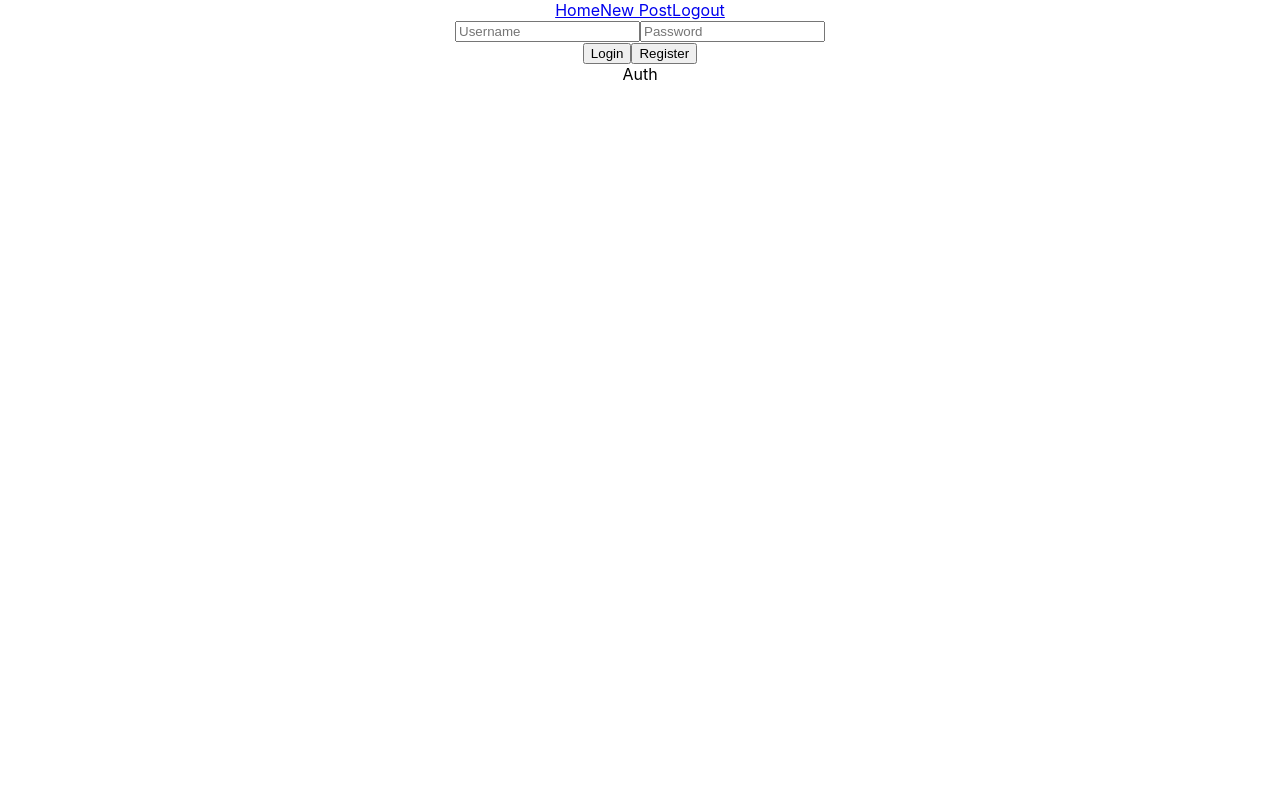
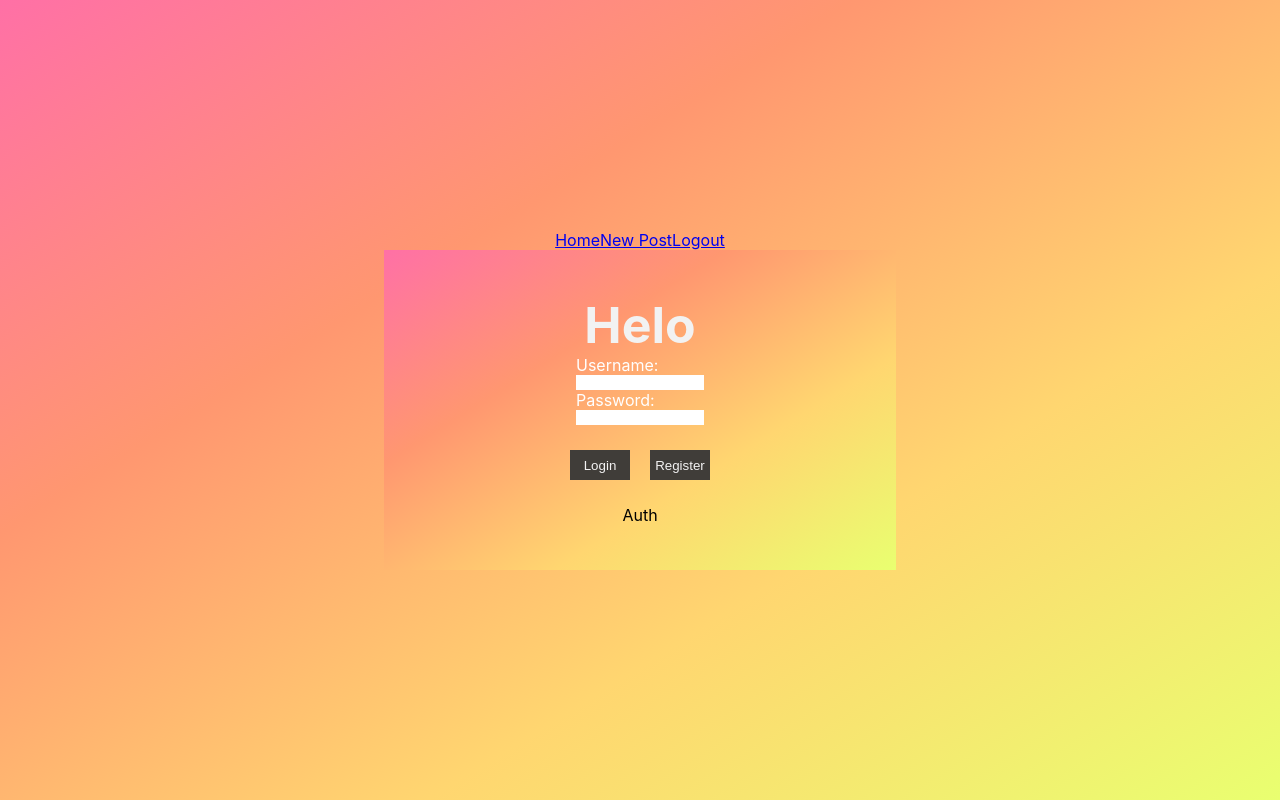
Before and after one commit to nsamantia/helo, a React (Create React App) app: page / in a window 1280 px wide. Built offline with nearby package versions, Linux system fonts and the light colour scheme; the HTML template or start-up script is replaced by a standard one.

Commit message:
added some style

```diff
--- a/src/App.css
+++ b/src/App.css
@@ -1,38 +1,71 @@
-.App {
-  text-align: center;
+* {
+  box-sizing: border-box;
+  padding: 0;
+  margin: 0;
 }
 
-.App-logo {
-  height: 40vmin;
-  pointer-events: none;
+.App{
+  background-image: linear-gradient(to bottom right, #ff70A6, #ff9770, #ffd670, #e9ff70);
+  height: 100vh;
+  width: 100vw;
+  display: flex;
+  justify-content: center;
+  align-items: center;
+  flex-flow: column wrap;
+
 }
 
-@media (prefers-reduced-motion: no-preference) {
-  .App-logo {
-    animation: App-logo-spin infinite 20s linear;
-  }
+.auth{
+  background-image: linear-gradient(to bottom right, #ff70A6, #ff9770, #ffd670, #e9ff70);
+  display: flex;
+  justify-content: center;
+  align-items: center;
+  height: 40vh;
+  width: 40vw;
+  flex-flow: column wrap;
 }
 
-.App-header {
-  background-color: #282c34;
-  min-height: 100vh;
+.input-container{
+width: 10vw;
+display: flex;
+flex-flow: column wrap;
+justify-content: flex-end;
+}
+
+.button-container{
+  padding: 15px;
+
+}
+
+.login-reg-buttons{
+
+  background-color: #403D39;
+  color: #f2f2f2;
+  border: none;
+  width: 60px;
+  height: 30px;
+  margin: 10px
+
+}
+
+.user-pass-input{
+  width: 10vw;
   display: flex;
-  flex-direction: column;
-  align-items: center;
-  justify-content: center;
-  font-size: calc(10px + 2vmin);
+
+  border: none;
+}
+
+.user-pass-p{
   color: white;
 }
 
-.App-link {
-  color: #61dafb;
+label{
+  float:left;
+  width: 10vw;
+  margin-right: 10px;
 }
 
-@keyframes App-logo-spin {
-  from {
-    transform: rotate(0deg);
-  }
-  to {
-    transform: rotate(360deg);
-  }
+.helo-h1{
+  color: #f2f2f2;
+  font-size: 50px;
 }
--- a/src/App.js
+++ b/src/App.js
@@ -17,6 +17,7 @@ function App() {
 
       <Nav />
 
+
      {routes}
     </div>
   );
--- a/src/Components/Auth/Auth.js
+++ b/src/Components/Auth/Auth.js
@@ -54,16 +54,19 @@ import Nav from '../Nav/Nav'
 
         render(){
             return(
-                <div>
+                <div className= "auth">
                 {/* {this.props.location.pathname !== "/" && <Nav />} */}
 
-                    <div>
-                        <input placeholder="Username" name="username" onChange ={(e) => {this.handleInput(e)}}/>
-                        <input placeholder="Password" name="password" onChange={(e) => {this.handleInput(e)}}/>
+                <h1 className="helo-h1">Helo</h1>
+                    <div className="input-container">
+                       <label className="user-pass-p">Username:</label>
+                        <input className="user-pass-input" name="username" onChange ={(e) => {this.handleInput(e)}}/>
+                        <label className="user-pass-p">Password:</label>
+                        <input className="user-pass-input" name="password" onChange={(e) => {this.handleInput(e)}}/>
                     </div>
-                    <div>
-                        <button onClick={() => {this.handleLogin()}}>Login</button>
-                        <button onClick={() => {this.handleRegister()}}>Register</button>
+                    <div className = "button-container">
+                        <button className="login-reg-buttons" onClick={() => {this.handleLogin()}}>Login</button>
+                        <button className="login-reg-buttons" onClick={() => {this.handleRegister()}}>Register</button>
                     </div>
                         Auth
 
```
